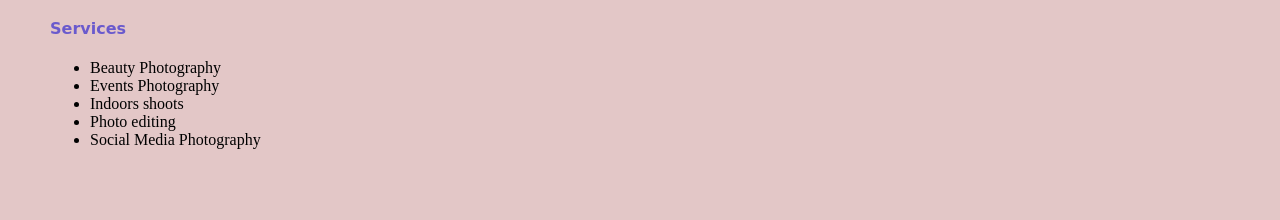
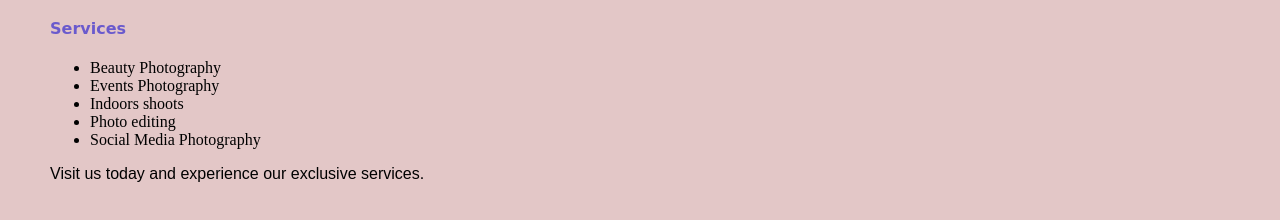
Before and after one commit to AliceWachira/Photography-website, a plain HTML site: page index.html in a window 1280 px wide. Shown: the part 434-654 px from the top of the page. Drawn offline with Linux system fonts and the light colour scheme.

Commit message:
adds a paragraph with class article

```diff
--- a/index.html
+++ b/index.html
@@ -40,6 +40,7 @@
             <li>Photo editing</li>
             <li>Social Media Photography</li>
         </ul>
+        <p class="article summary"> Visit us today and experience our exclusive services.</p>
 
 
 
```
